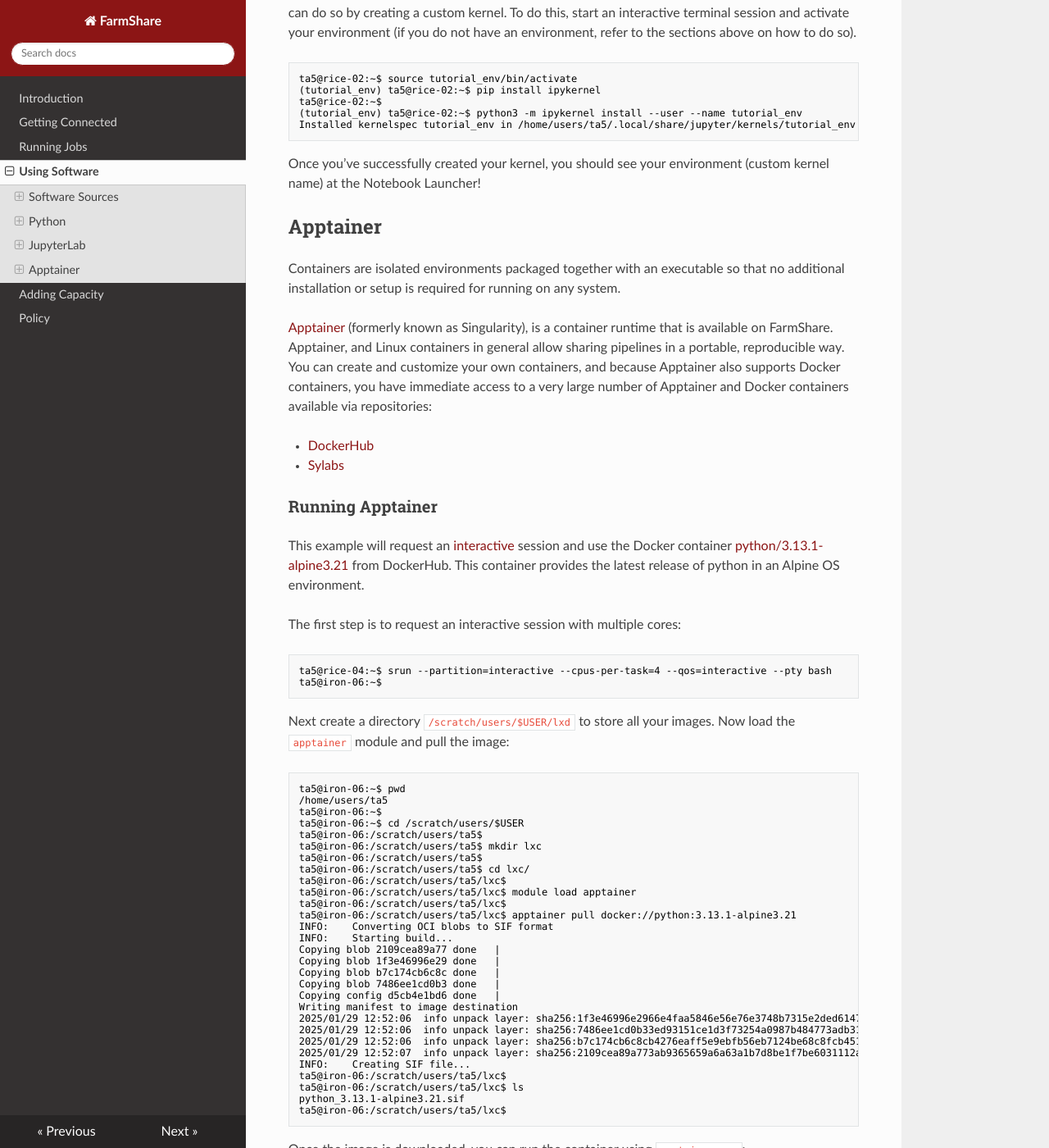
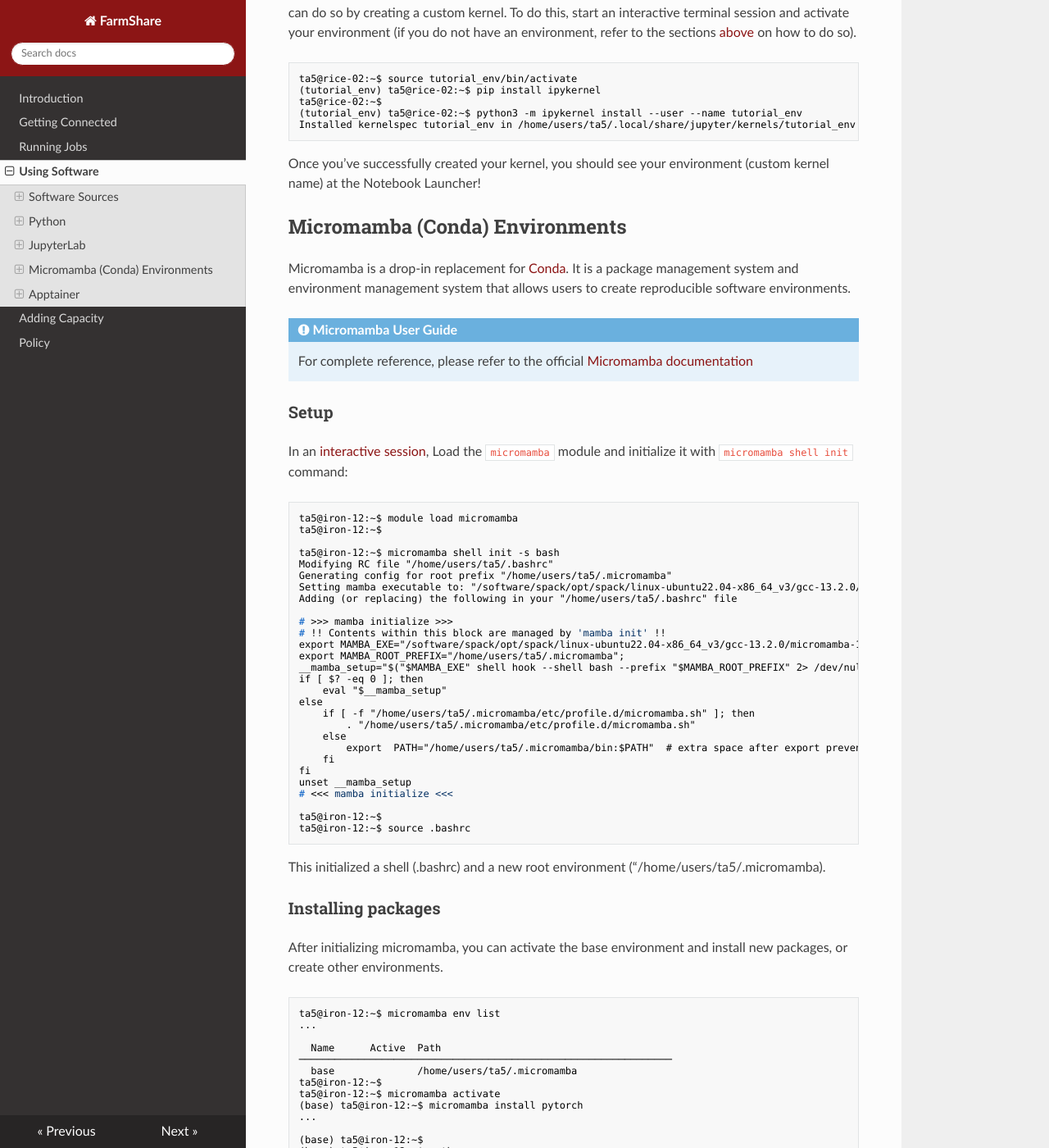
Before and after one commit to stanford-rc/farmshare-docs, an MkDocs documentation site: the page built from docs/software.md, in a window 1280 px wide and 1400 px high, scrolled down 6318 px. Shown: the whole window at 82% size. Built offline with MkDocs 1.6.1, drawn with Linux system fonts in a browser that asks for light colours; nearby versions of some CDN libraries; some of the changed text lies outside the part shown.

Commit message:
added micromamba section

````diff
--- a/docs/software.md
+++ b/docs/software.md
@@ -264,7 +264,7 @@ JupyterLab is [Project Jupyter's](https://jupyter.org/)  web-based development i
 
 Login in to [OnDemand](connecting.md#logging-in) and select **Interactive Apps > JupyterLab**
 
-If you want to make one of your virtual environments available for use in Jupyter Notebooks, you can do so by creating a custom kernel. To do this, start an interactive terminal session and activate your environment (if you do not have an environment, refer to the sections above on how to do so).
+If you want to make one of your virtual environments available for use in Jupyter Notebooks, you can do so by creating a custom kernel. To do this, start an interactive terminal session and activate your environment (if you do not have an environment, refer to the sections [above](software.md/#virtual-environments) on how to do so).
 
 ``` shell
 ta5@rice-02:~$ source tutorial_env/bin/activate
@@ -275,6 +275,77 @@ Installed kernelspec tutorial_env in /home/users/ta5/.local/share/jupyter/kernel
 ```
 
 Once you've successfully created your kernel, you should see your environment (custom kernel name) at the Notebook Launcher!
+
+## Micromamba (Conda) Environments
+
+Micromamba is a drop-in replacement for [Conda](https://conda.io/). It is a package management system and environment management system that allows users to create reproducible software environments.
+
+!!! note "Micromamba User Guide"
+    For complete reference, please refer to the official [Micromamba documentation](https://mamba.readthedocs.io/en/latest/user_guide/micromamba.html)
+
+### Setup
+
+In an [interactive session](slurm.md#interactive-jobs), Load the `micromamba` module and initialize it with `micromamba shell init` command:
+
+``` shell
+ta5@iron-12:~$ module load micromamba
+ta5@iron-12:~$
+
+ta5@iron-12:~$ micromamba shell init -s bash
+Modifying RC file "/home/users/ta5/.bashrc"
+Generating config for root prefix "/home/users/ta5/.micromamba"
+Setting mamba executable to: "/software/spack/opt/spack/linux-ubuntu22.04-x86_64_v3/gcc-13.2.0/micromamba-1.4.2-z67vm7a7mwsxyezqwchvviipkvgaujxm/bin/micromamba"
+Adding (or replacing) the following in your "/home/users/ta5/.bashrc" file
+
+# >>> mamba initialize >>>
+# !! Contents within this block are managed by 'mamba init' !!
+export MAMBA_EXE="/software/spack/opt/spack/linux-ubuntu22.04-x86_64_v3/gcc-13.2.0/micromamba-1.4.2-z67vm7a7mwsxyezqwchvviipkvgaujxm/bin/micromamba";
+export MAMBA_ROOT_PREFIX="/home/users/ta5/.micromamba";
+__mamba_setup="$("$MAMBA_EXE" shell hook --shell bash --prefix "$MAMBA_ROOT_PREFIX" 2> /dev/null)"
+if [ $? -eq 0 ]; then
+    eval "$__mamba_setup"
+else
+    if [ -f "/home/users/ta5/.micromamba/etc/profile.d/micromamba.sh" ]; then
+        . "/home/users/ta5/.micromamba/etc/profile.d/micromamba.sh"
+    else
+        export  PATH="/home/users/ta5/.micromamba/bin:$PATH"  # extra space after export prevents interference from conda init
+    fi
+fi
+unset __mamba_setup
+# <<< mamba initialize <<<
+
+ta5@iron-12:~$
+ta5@iron-12:~$ source .bashrc
+```
+
+This initialized a shell (.bashrc) and a new root environment ("/home/users/ta5/.micromamba).
+
+### Installing packages
+
+After initializing micromamba, you can activate the base environment and install new packages, or create other environments.
+
+``` shell
+ta5@iron-12:~$ micromamba env list
+...
+
+  Name      Active  Path
+───────────────────────────────────────────────────────────────
+  base              /home/users/ta5/.micromamba
+ta5@iron-12:~$
+ta5@iron-12:~$ micromamba activate
+(base) ta5@iron-12:~$ micromamba install pytorch
+...
+
+(base) ta5@iron-12:~$
+(base) ta5@iron-12:~$ python
+Python 3.13.1 | packaged by conda-forge | (main, Jan 13 2025, 09:53:10) [GCC 13.3.0] on linux
+Type "help", "copyright", "credits" or "license" for more information.
+>>> import torch
+>>>
+>>> exit()
+(base) ta5@iron-12:~$ micromamba deactivate
+ta5@iron-12:~$
+```
 
 ## Apptainer
 
````
